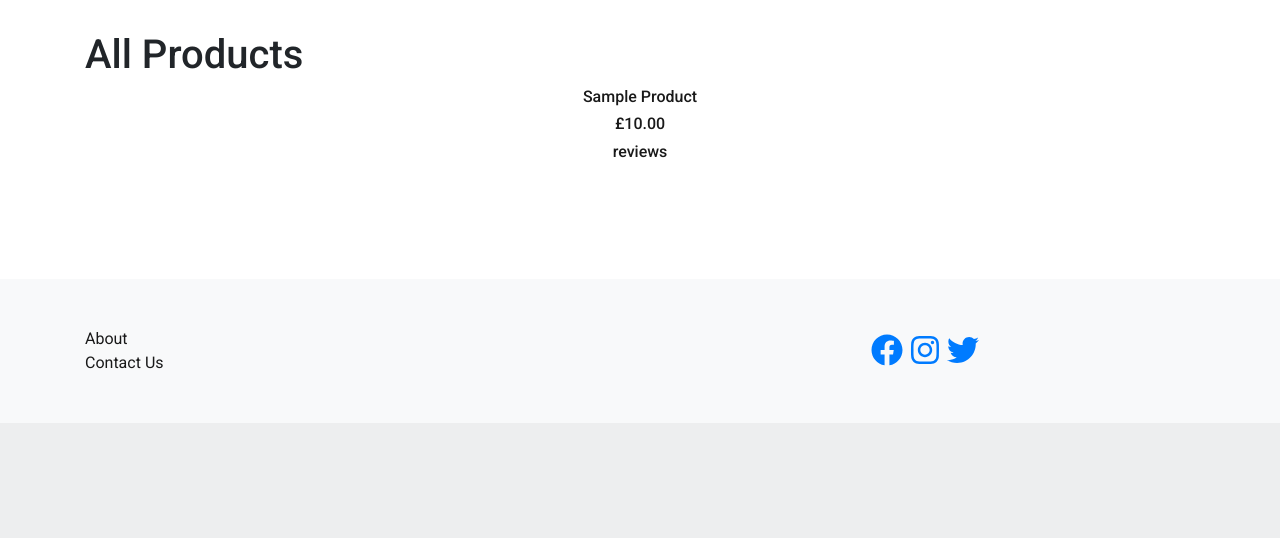
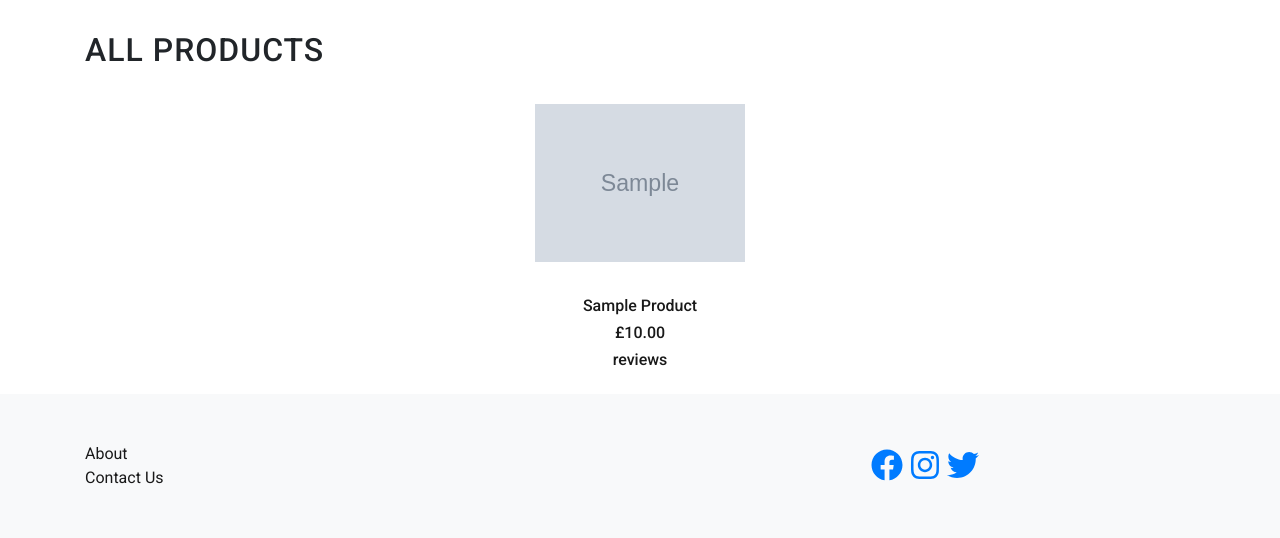
Before and after one commit to alexmortali/grapple, a Django app: page /products/ in a window 1280 px wide. Shown: the part 593-1131 px from the top of the page. Before the commit the page ends 962 px from the top, so only its background shows below. Run offline with Django 3.2, Linux system fonts and the light colour scheme; tables that the repository leaves empty hold one stand-in row (values such as "Sample post"); grey boxes marked "Sample" are stand-in pictures; some libraries are stand-ins or nearby versions.

Commit message:
Added styling for product section

```diff
--- a/static/css/custom.css
+++ b/static/css/custom.css
@@ -4,6 +4,7 @@ body {
     font-family: "Roboto", sans-serif;
 }
 
+/*--------------------------------------------------- Text + Links*/
 .font-color {
     text-decoration: none;
     color: rgba(0,0,0,.9);
@@ -14,12 +15,23 @@ body {
     color: rgba(0,0,0,.9);
 }
 
+.product-section:hover {
+    /*border-bottom: 1px solid black;*/
+    border-bottom: 1px solid rgba(0, 0, 0, 0.3);
+}
+
 .link {
     font-size: 100%;
 }
 
 .link:hover {
     font-size: 120%;
+}
+
+.page-title {
+    letter-spacing: 1px;
+    text-transform: uppercase;
+    font-size: 2rem;
 }
 
 /*--------------------------------------------------- Nav*/
@@ -41,7 +53,10 @@ body {
 #jumbo-login {
     margin-bottom: 0;
     background-image: url("../jumbo-images/form-jumbo-3.jpg");
+}
 
+.products-jumbo {
+    background-image: url("../jumbo-images/products-jumbo.jpg");
 }
 
 .home-jumbo {
@@ -54,7 +69,7 @@ body {
     height: 200px;
 }
 
-.category-title {
+.category-title, .product-info {
     position: absolute;
     bottom: 0px;
     width: 100%;
@@ -64,6 +79,21 @@ body {
     width: 60%;
     margin-left: 20%;
     height: 90%;
+    background-position: center;
+    background-size: contain;
+    background-repeat: no-repeat;
+}
+
+/*--------------------------------------------------- Product Listings*/
+.product-section {
+    position: relative;
+    height: 270px;
+}
+
+.product-image {
+    width: 60%;
+    margin-left: 20%;
+    height: 70%;
     background-position: center;
     background-size: contain;
     background-repeat: no-repeat;
@@ -89,4 +119,8 @@ body {
     .category-section {
         height: 250px;
     }
+
+    .product-section {
+        height: 300px;
+    }
 }
```
